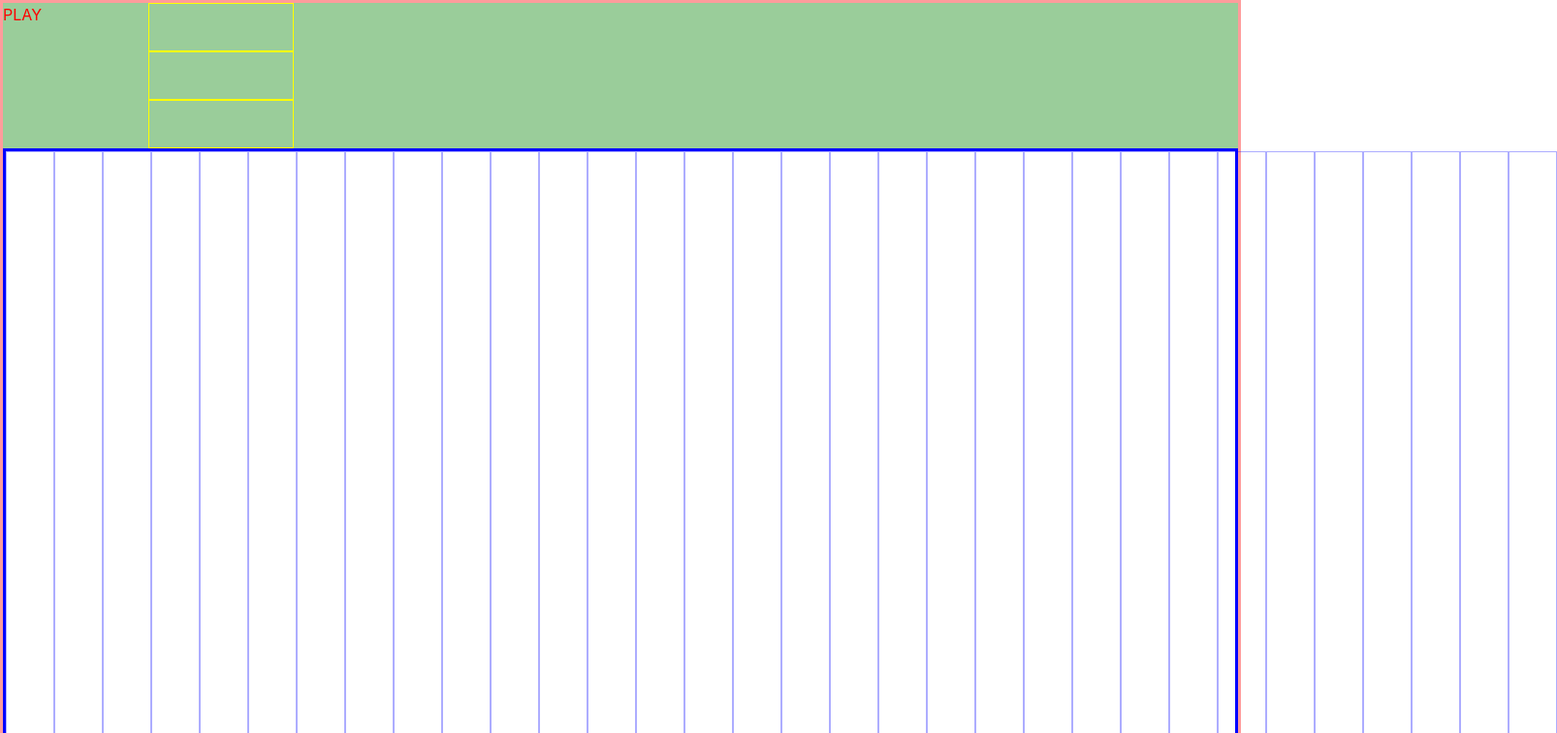
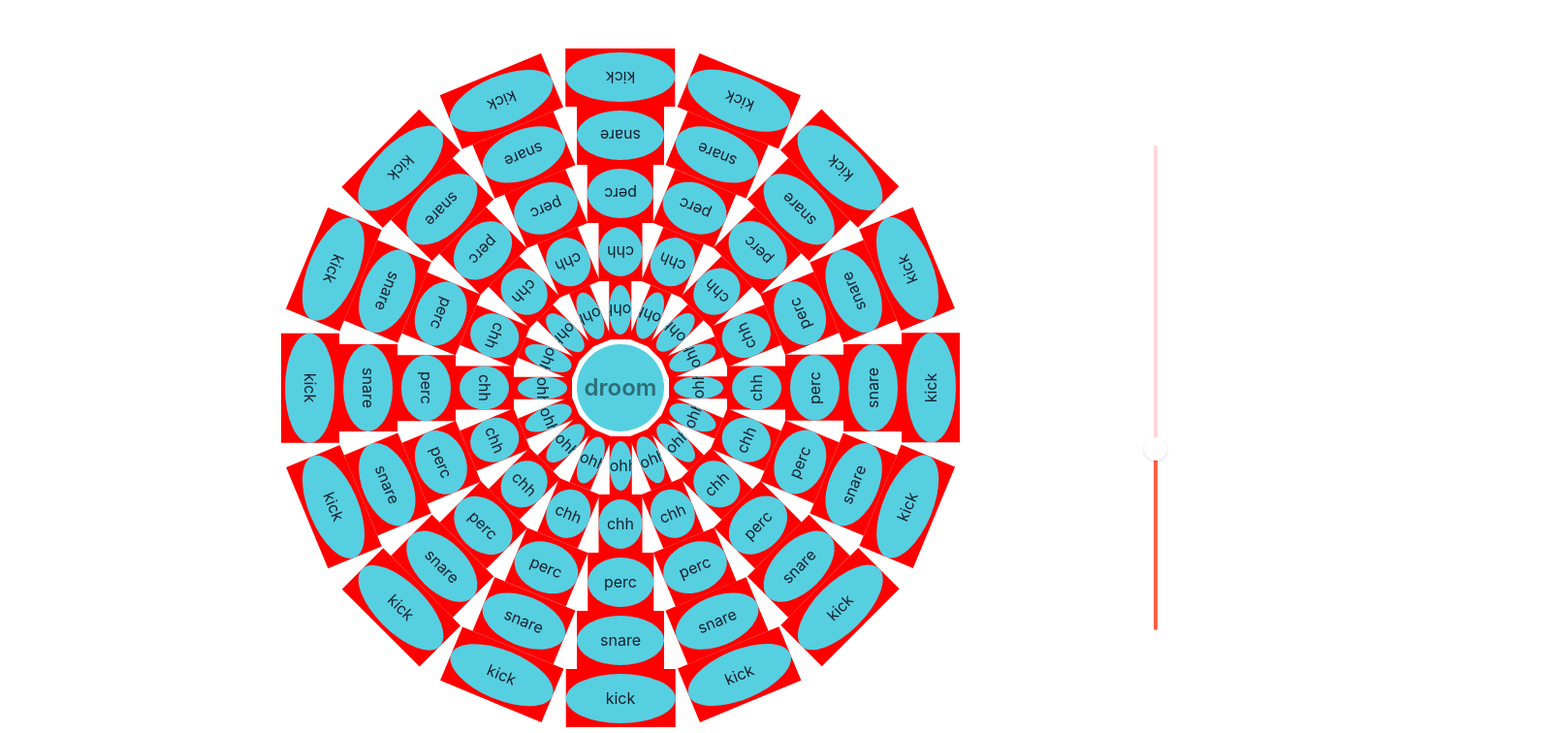
Before and after one commit to KozGrachev/drooom, a React (Create React App) app in the folder client/: page / in a window 1280 px wide. Shown: the top 756 px of the page at 97% size, 1606 px wide, since content can reach past the window. Built offline with nearby package versions, Linux system fonts and the light colour scheme; no server answers; what @tonaljs/tonal would draw is missing.

Commit message:
.circle and .grid classes isolated. Key notes positioned in a grid

```diff
--- a/client/src/App.js
+++ b/client/src/App.js
@@ -33,8 +33,8 @@ function App () {
 
   return (
     <div>
-      <Keys playPause={playPause}/>
-      {/* <Drums playPause={playPause} passUpLoop={setDrumLoop} /> */}
+      {/* <Keys playPause={playPause}/> */}
+      <Drums playPause={playPause} passUpLoop={setDrumLoop} />
     </div>
   );
 }
--- a/client/src/components/keys.js
+++ b/client/src/components/keys.js
@@ -1,4 +1,4 @@
-import React from 'react';
+import React, { useState } from 'react';
 import { Step } from './step';
 import { Scale } from '@tonaljs/tonal';
 import { v4 } from 'uuid';
@@ -6,6 +6,9 @@ import '../style/keys.scss'
 const cMaj = Scale.get('C major').notes;
 
 export function Keys () {
+
+  const [numSteps, setNumSteps] = useState(32);
+
   function handleNoteClick (note) {
     console.log(note);
   }
@@ -13,7 +16,7 @@ export function Keys () {
   function renderSteps () {
     console.log(cMaj);
     const arr = [];
-    for (let i = 0; i < 32; i++) {
+    for (let i = 0; i < numSteps; i++) {
       arr.push(<Step
         handleNoteClick={handleNoteClick}
         stepNum={i}
@@ -37,7 +40,11 @@ export function Keys () {
       </div>
       <div className="piano-roll">
         <div className="piano"></div>
-        <div className="sequencer">
+        <div className="sequencer"
+          // style={{
+          //   grid
+        // }}
+        >
           {renderSteps()}
         </div>
       </div>
--- a/client/src/style/Step.scss
+++ b/client/src/style/Step.scss
@@ -14,8 +14,9 @@
 
   &.grid {
     display: grid;
-    grid-template-rows: repeat(32, 25px);
-    width: 50px;
-    border: 1px solid rgba(0, 0, 255, 0.322);
+    // justify-content: center;
+    grid-template-rows: repeat(auto-fill, auto);
+    // width: 50px;
+    // border: 1px solid rgba(0, 0, 255, 0.322);
   }
 }
--- a/client/src/style/keys.scss
+++ b/client/src/style/keys.scss
@@ -57,6 +57,8 @@ $note-width: 100vw/ $n-cols;
 
 .piano-roll {
   height: 100%;
+  border: 3px solid rgba(0, 255, 34, 0.623);
+
 }
 
 .piano {
@@ -67,18 +69,8 @@ $note-width: 100vw/ $n-cols;
   border: 3px solid blue;
   height: 100%;
   width: 100%;
-  display: flex;
+  display: grid;
+  grid-template-columns: repeat(32, minmax(40px, auto));
+  // grid-auto-columns: 60px;
   // flex-direction: column;
 }
-
-.piano-step {
-  width: $note-width;
-  height: $note-height;
-  border: 1px solid rgba(0, 0, 0, 0.295);
-  display: flex;
-  flex-direction: column;
-}
-
-.note {
-  height: $note-height;
-}
--- a/client/src/style/note.scss
+++ b/client/src/style/note.scss
@@ -4,12 +4,17 @@ input {
   background-color: #56cfe1;
   color: rgba(0, 0, 0, 0.473);
 
-  top: 100%;
   width: 100%;
-  height: 85%;
   z-index: 1;
 
-  &.circle{
+  &.grid {
+    height: 100%;
+    border: 1px solid rgba(255, 255, 255, 0.466);
+  }
+
+  &.circle {
+    top: 100%;
+    height: 85%;
     border-radius: 50%;
   }
 
@@ -35,20 +40,16 @@ input {
 }
 
 .button-wrapper {
+  // background-color: red;
+  // height: 66px;
+  // border: 1px solid rgba(0, 0, 255, 0.514);
   display: flex;
   justify-content: center;
   align-items: center;
-  // height: 66px;
-  // border: 1px solid rgba(0, 0, 255, 0.514);
-  height: $outer-circle-size/5;
+  background: red;
 
   &.circle {
+    height: $outer-circle-size/5;
     transform: translateX(-50%);
   }
 }
-
-#center-marker {
-  width: 5px;
-  height: 5px;
-  background-color: rgba(0, 0, 0, 0.521);
-}
```
